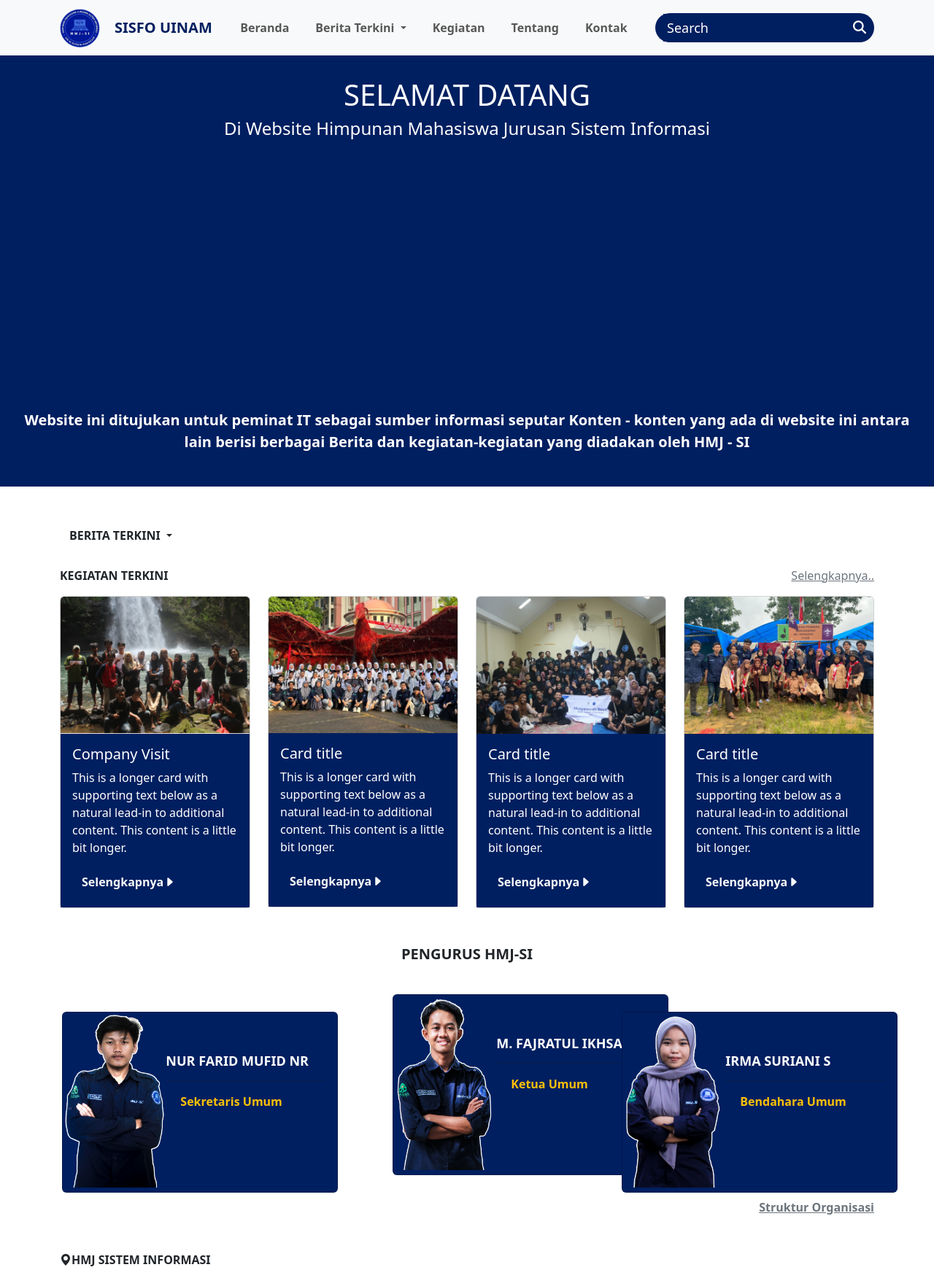
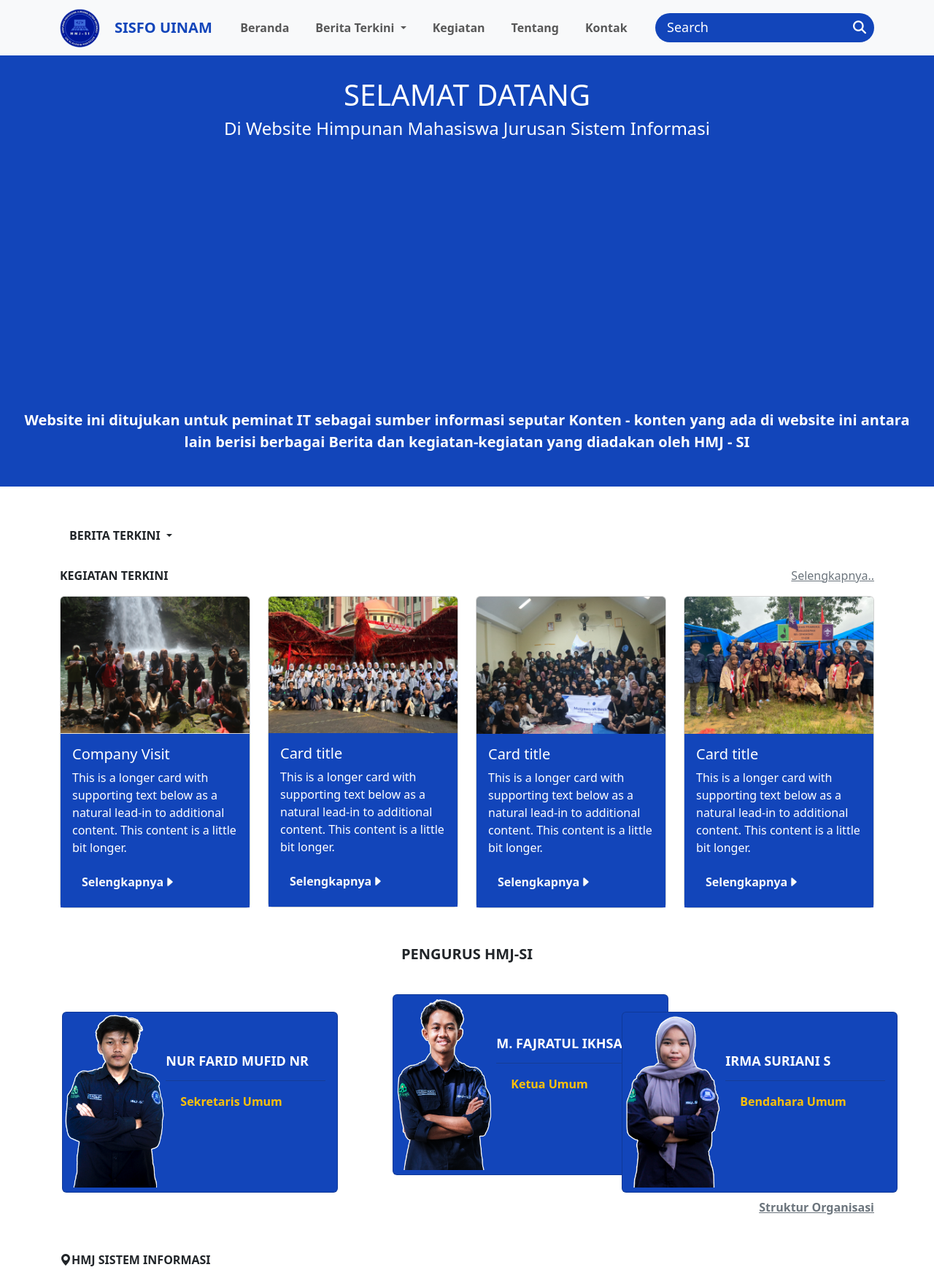
Before and after one commit to Cipaxdragon/HMJ-SI, a PHP site: page / in a window 1280 px wide. Shown: the top 1752 px of the page at 73% size. Run offline with PHP 8.4, Linux system fonts and the light colour scheme; data that the repository does not hold is empty; some libraries are stand-ins or nearby versions; some web fonts are replaced.

Commit message:
gfdfgdfgd

```diff
--- a/assets/css/gaya.css
+++ b/assets/css/gaya.css
@@ -23,7 +23,7 @@ body {
 
 .nama-nav {
   /* color: #1245BA; */
-  color: #001f60;
+  color: #1245ba;
 }
 
 .searchbox {
@@ -34,7 +34,7 @@ body {
   padding: 0px 10px;
   border-radius: 50px;
   /* background-color: #1245BA; */
-  background-color: #001f60;
+  background-color: #1245ba;
 }
 
 .contentSearch {
@@ -45,9 +45,9 @@ body {
 
 .Search {
   /* background-color: #1245BA; */
-  background-color: #001f60;
+  background-color: #1245ba;
   border: none;
-  height: 100%;
+  height: 40%;
   width: 100%;
   padding: 0px 5px;
   font-size: 18px;
@@ -71,7 +71,7 @@ body {
 .kotakAtas {
   position: relative;
   padding: 30px;
-  background-color: #001f60;
+  background-color: #1245ba;
   /* border-radius: 20px; */
 
 }
@@ -79,20 +79,20 @@ body {
 .berita .card-body {
   color: white;
   /* background-color: #1245BA; */
-  background-color: #001f60;
+  background-color: #1245ba;
 }
 
 .kegiatan .card-body {
   color: white;
   /* background-color: #1245BA; */
-  background-color: #001f60;
+  background-color: #1245ba;
 }
 
 .big-3 .card {
   width: 378px;
   height: 248px;
   /* background-color: #1245BA; */
-  background-color: #001f60;
+  background-color: #1245ba;
 }
 
 .big-3 .card img {
@@ -104,7 +104,7 @@ footer {
   width: 100%;
   height: auto;
   /* background-color: #1245BA; */
-  background-color: #001f60;
+  background-color: #1245ba;
   border-radius: 20px 20px 0 0;
 }
 
@@ -212,7 +212,7 @@ footer .sosmed p a:hover {
   width: 50px;
   height: 50px;
   /* background-color: #1245BA; */
-  background-color: #001f60;
+  background-color: #1245ba;
   border-radius: 50%;
   display: inline-flex;
   align-items: center;
@@ -234,7 +234,7 @@ footer .sosmed p a:hover {
 
 .kontak-top .row .col {
   /* color: #1245BA; */
-  color: #001f60;
+  color: #1245ba;
   padding: 0px;
 }
 
@@ -258,7 +258,7 @@ footer .sosmed p a:hover {
 .bea-top a {
   text-decoration: none;
   /* color:#1245BA; */
-  color: #001f60;
+  color: #1245ba;
 }
 
 .bea-top .row {
@@ -273,7 +273,7 @@ footer .sosmed p a:hover {
 
 .bea-top .aktif {
   /* background-color: #1245BA; */
-  background-color: #001f60;
+  background-color: #1245ba;
 }
 
 .bea-top .row .col {
@@ -286,7 +286,7 @@ footer .sosmed p a:hover {
 .comvis {
   padding: 0px;
   /* background-color: #1245BA; */
-  background-color: #001f60;
+  background-color: #1245ba;
   font-size: 18px;
 }
 
```
